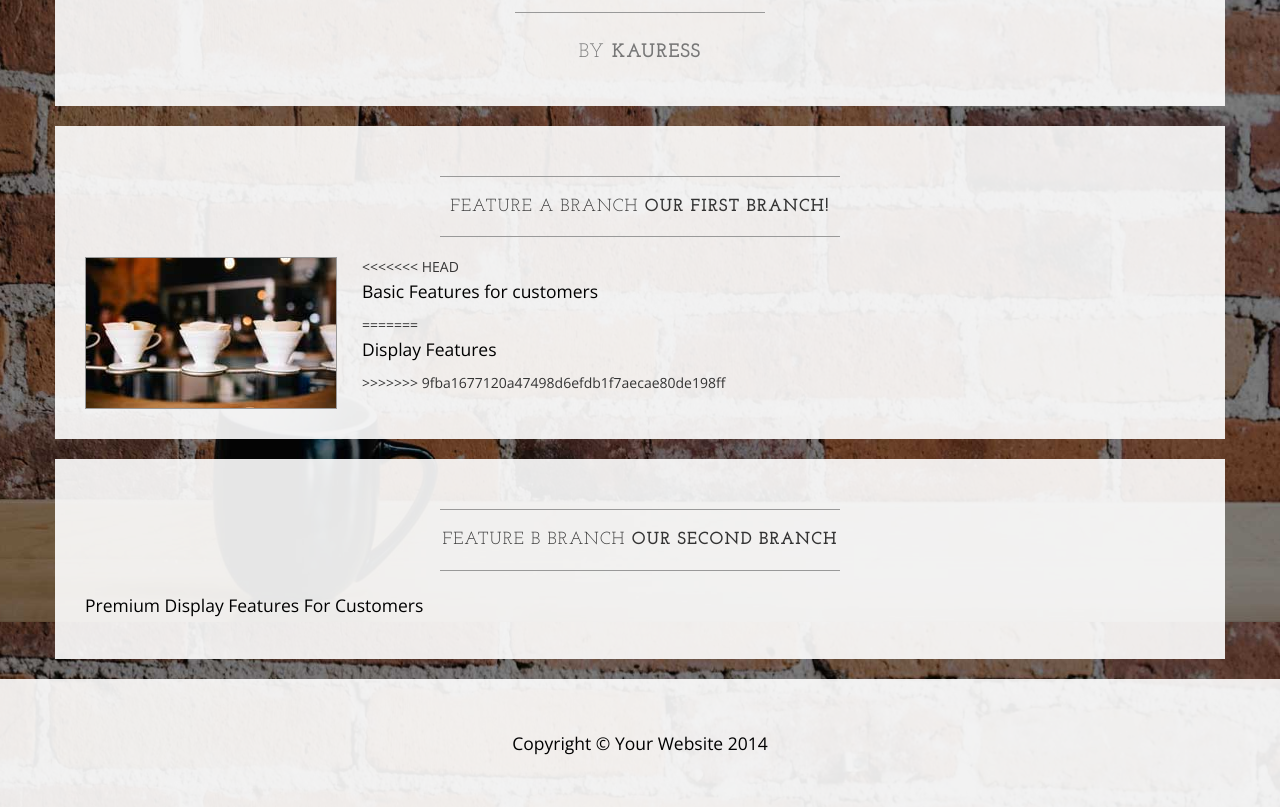
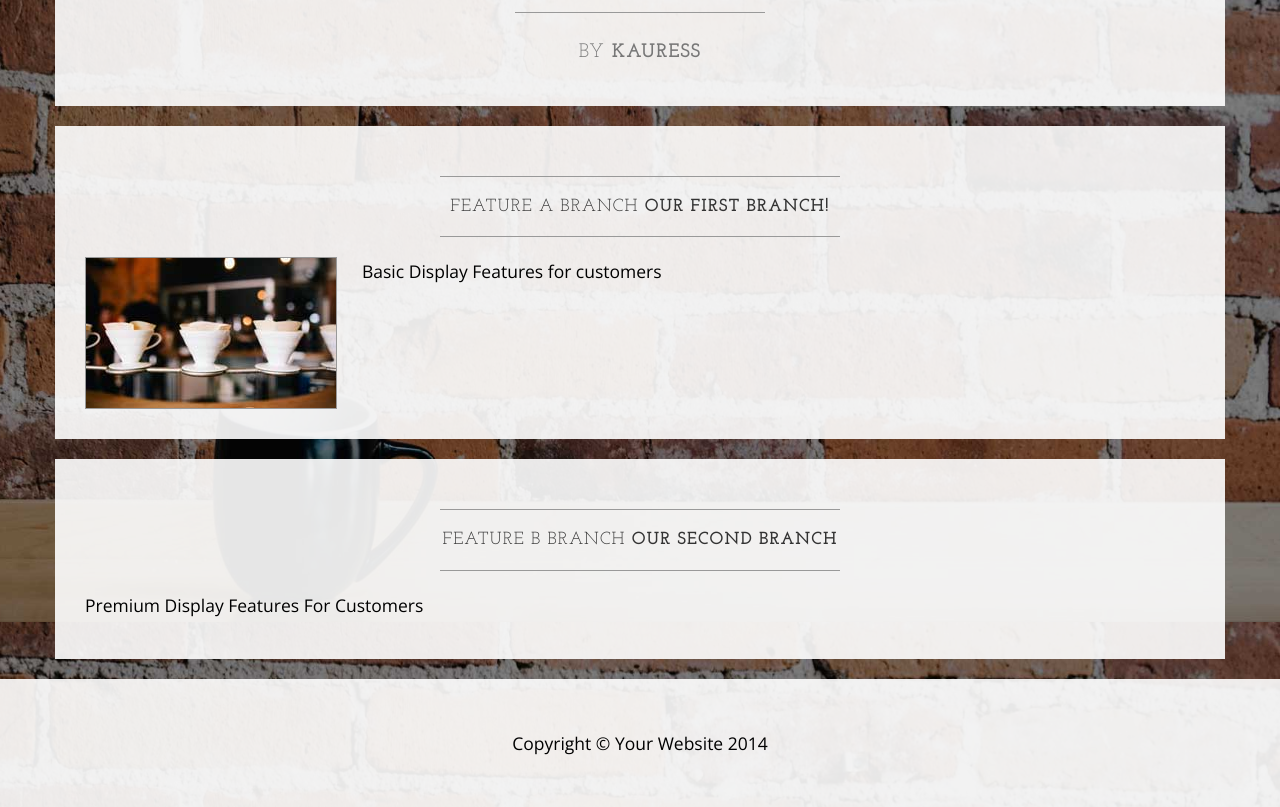
Before and after one commit to muthomiB/gitcourse2, a plain HTML site: page index.html in a window 1280 px wide. Shown: the part 978-1785 px from the top of the page. Drawn offline with nearby package versions, Linux system fonts and the light colour scheme.

Commit message:
Collision fixing

```diff
--- a/index.html
+++ b/index.html
@@ -129,11 +129,7 @@
                     <hr>
                     <img class="img-responsive img-border img-left" src="img/intro-pic.jpg" alt="">
                     <hr class="visible-xs">
-<<<<<<< HEAD
-                   <p>Basic Features for customers </p>
-=======
-                     <p>Display Features</p>
->>>>>>> 9fba1677120a47498d6efdb1f7aecae80de198ff
+                   <p>Basic Display Features for customers </p>
                 </div>
             </div>
         </div>
```
